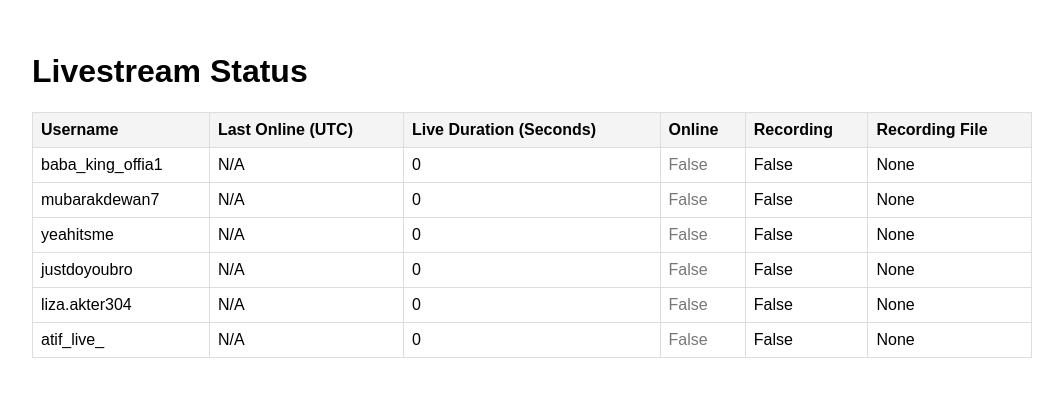
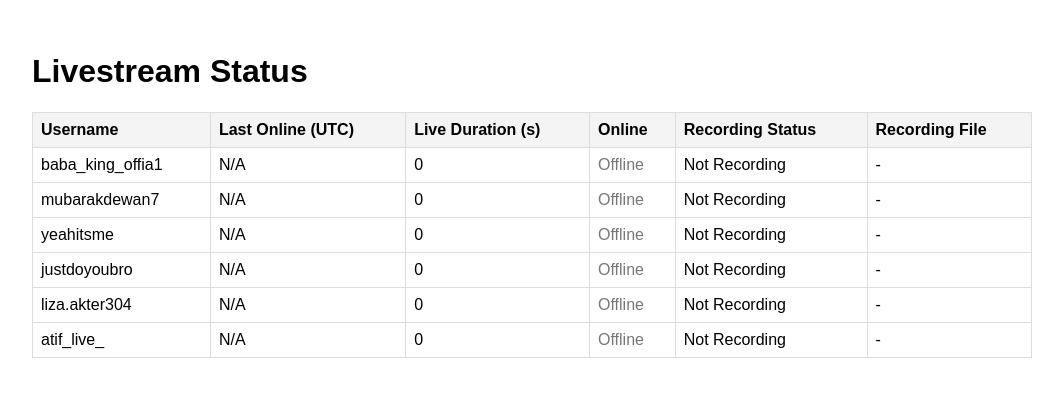
Before and after one commit to rohro1/tiktok-livestream-recorder, a Flask app: page /status in a window 1280 px wide. Shown: the top 397 px of the page, without its empty margins (0-1063 px from the left). Run offline with Flask 3, Linux system fonts and the light colour scheme.

Commit message:
Force update all files

```diff
--- a/main.py
+++ b/main.py
@@ -5,12 +5,12 @@ from flask import Flask, redirect, render_template, request, url_for
 from threading import Thread
 from time import sleep
 
-# Logging setup
+# app logging
 logging.basicConfig(level=logging.INFO)
 logger = logging.getLogger("app")
 
-# Import necessary modules
-from src.utils.oauth_drive import create_auth_url, fetch_and_store_credentials, get_drive_service
+# import utils from src/utils
+from src.utils.oauth_drive import create_auth_url, fetch_and_store_credentials, get_drive_service, TOKEN_PATH
 from src.utils.status_tracker import StatusTracker
 from src.core.tiktok_api import TikTokAPI
 from src.core.tiktok_recorder import TikTokLiveRecorder
@@ -21,25 +21,17 @@ from src.utils.google_drive_uploader import GoogleDriveUploader
 PORT = int(os.environ.get("PORT", 10000))
 OAUTH_CREDENTIALS_FILE = os.environ.get("OAUTH_CREDENTIALS_FILE", "credentials.json")
 OAUTH_REDIRECT = os.environ.get("OAUTH_REDIRECT", None)  # e.g. https://yourdomain.com/oauth2callback
+SCOPES = ["https://www.googleapis.com/auth/drive.file"]
 USERNAMES_FILE = os.environ.get("USERNAMES_FILE", "usernames.txt")
 RECORDINGS_DIR = os.environ.get("RECORDINGS_DIR", "recordings")
 POLL_INTERVAL = int(os.environ.get("POLL_INTERVAL", "12"))
 
 app = Flask(__name__, template_folder="templates")
 
-# Initialize status tracker
-status_tracker = StatusTracker()
-recorders = {}  # username -> TikTokLiveRecorder
-uploaders = {}  # username -> GoogleDriveUploader (when needed)
+# ensure recordings dir exists
+os.makedirs(RECORDINGS_DIR, exist_ok=True)
 
-# helper to build output path
-def recording_output_path(username):
-    os.makedirs(os.path.join(RECORDINGS_DIR, username), exist_ok=True)
-    from datetime import datetime
-    ts = datetime.utcnow().strftime("%Y%m%dT%H%M%SZ")
-    return os.path.join(RECORDINGS_DIR, username, f"{username}_{ts}.mp4")
-
-# Read usernames from file
+# read usernames
 def read_usernames(path):
     out = []
     try:
@@ -54,16 +46,29 @@ def read_usernames(path):
 
 usernames = read_usernames(USERNAMES_FILE)
 
-# Polling loop (worker thread)
+# Status tracker and recorder management
+status_tracker = StatusTracker()
+recorders = {}  # username -> TikTokLiveRecorder
+uploaders = {}  # username -> GoogleDriveUploader (when needed)
+
+# helper to build output path
+def recording_output_path(username):
+    os.makedirs(os.path.join(RECORDINGS_DIR, username), exist_ok=True)
+    # timestamped filename
+    from datetime import datetime
+    ts = datetime.utcnow().strftime("%Y%m%dT%H%M%SZ")
+    return os.path.join(RECORDINGS_DIR, username, f"{username}_{ts}.mp4")
+
+# background worker that polls each user and updates status_tracker + recorder
 def poll_loop():
     logger.info("Starting poll loop (interval=%s)", POLL_INTERVAL)
+    # initialize folder structure
     make_user_folders(usernames, RECORDINGS_DIR)
+    # create uploaders if drive configured
     drive_service = get_drive_service()
-
     if drive_service:
         for u in usernames:
             uploaders[u] = GoogleDriveUploader(drive_service, drive_folder_root="TikTokRecordings")
-
     while True:
         for username in usernames:
             try:
@@ -71,7 +76,9 @@ def poll_loop():
                 is_live = api.is_live()
                 prev = status_tracker.get_status(username)
                 if is_live:
+                    # update status_tracker
                     status_tracker.update_status(username, online=True)
+                    # start recorder if not running
                     if username not in recorders or not recorders[username].is_running():
                         recorder = TikTokLiveRecorder(api, resolution="480p")
                         out_path = recording_output_path(username)
@@ -84,29 +91,56 @@ def poll_loop():
                             logger.info("Failed to start recording for %s", username)
                             status_tracker.update_status(username, recording=False)
                 else:
+                    # offline: stop recorder (if running)
                     status_tracker.update_status(username, online=False)
                     rec = recorders.get(username)
                     if rec and rec.is_running():
                         rec.stop_recording()
+                        # queue upload if available
                         out_file = status_tracker.get_recording_file(username)
                         if out_file and os.path.exists(out_file) and username in uploaders:
-                            uploaders[username].upload_file(out_file, remote_subfolder=username)
+                            try:
+                                uploaders[username].upload_file(out_file, remote_subfolder=username)
+                            except Exception as e:
+                                logger.exception("Upload failed for %s: %s", username, e)
                         status_tracker.set_recording_file(username, None)
                         status_tracker.update_status(username, recording=False)
             except Exception:
                 logger.exception("Error while polling %s", username)
         sleep(POLL_INTERVAL)
 
-# Start polling thread
+# start poll thread
 poll_thread = Thread(target=poll_loop, daemon=True)
 poll_thread.start()
 
 @app.route("/")
 def index():
+    # redirect to status (status shows authorize status too)
+    return redirect(url_for("status"))
+
+@app.route("/authorize")
+def authorize():
+    # create auth url and redirect user to Google
+    redirect_uri = OAUTH_REDIRECT or (request.url_root.rstrip("/") + "/oauth2callback")
+    auth_url = create_auth_url(OAUTH_CREDENTIALS_FILE, SCOPES, redirect_uri)
+    return render_template("authorize.html", auth_url=auth_url)
+
+@app.route("/oauth2callback")
+def oauth2callback():
+    # Google will redirect here with `?code=...`
+    redirect_uri = OAUTH_REDIRECT or (request.url_root.rstrip("/") + "/oauth2callback")
+    full_url = request.url  # includes code & state
+    creds = fetch_and_store_credentials(OAUTH_CREDENTIALS_FILE, SCOPES, redirect_uri, full_url)
+    if creds:
+        logger.info("OAuth success — credentials saved to %s", TOKEN_PATH)
+    else:
+        logger.warning("OAuth callback did not produce credentials")
+    # After successful auth, go to status page
     return redirect(url_for("status"))
 
 @app.route("/status")
 def status():
+    # Prepare data for template
     data = []
     for username in usernames:
         st = status_tracker.get_status(username)
@@ -118,6 +152,10 @@ def status():
             "recording": st.get("recording", False),
             "recording_file": st.get("recording_file", None),
         })
+    # If request wants json, return raw
+    if request.args.get("json") == "1":
+        from flask import jsonify
+        return jsonify({item["username"]: item for item in data})
     return render_template("status.html", rows=data)
 
 if __name__ == "__main__":
--- a/src/utils/status_tracker.py
+++ b/src/utils/status_tracker.py
@@ -5,6 +5,7 @@ from datetime import datetime
 class StatusTracker:
     def __init__(self):
         self._lock = threading.RLock()
+        # internal map username -> dict
         self._map = {}
 
     def _ensure(self, username):
@@ -22,24 +23,30 @@ class StatusTracker:
     def get_status(self, username):
         with self._lock:
             self._ensure(username)
+            # return a shallow copy
             return dict(self._map[username])
 
     def update_status(self, username, online=None, live_duration=None, recording=None):
         with self._lock:
-            status = self._ensure(username)
+            st = self._ensure(username)
+            now = datetime.utcnow().strftime("%Y-%m-%d %H:%M:%S")
             if online is not None:
-                status["online"] = online
+                if online:
+                    st["online"] = True
+                    st["last_online"] = now
+                else:
+                    st["online"] = False
             if live_duration is not None:
-                status["live_duration"] = live_duration
+                st["live_duration"] = live_duration
             if recording is not None:
-                status["recording"] = recording
+                st["recording"] = recording
 
     def set_recording_file(self, username, path):
         with self._lock:
-            status = self._ensure(username)
-            status["recording_file"] = path
+            st = self._ensure(username)
+            st["recording_file"] = path
 
     def get_recording_file(self, username):
         with self._lock:
-            status = self._ensure(username)
-            return status.get("recording_file")
+            st = self._ensure(username)
+            return st.get("recording_file")
--- a/templates/status.html
+++ b/templates/status.html
@@ -1,3 +1,4 @@
+<!-- templates/status.html -->
 <!doctype html>
 <html lang="en">
 <head>
@@ -21,21 +22,27 @@
       <tr>
         <th>Username</th>
         <th>Last Online (UTC)</th>
-        <th>Live Duration (Seconds)</th>
+        <th>Live Duration (s)</th>
         <th>Online</th>
-        <th>Recording</th>
+        <th>Recording Status</th>
         <th>Recording File</th>
       </tr>
     </thead>
     <tbody>
-      {% for row in rows %}
+      {% for r in rows %}
       <tr>
-        <td>{{ row.username }}</td>
-        <td>{{ row.last_online }}</td>
-        <td>{{ row.live_duration }}</td>
-        <td class="{{ 'online' if row.online == 'Online' else 'offline' }}">{{ row.online }}</td>
-        <td class="{{ 'recording' if row.recording == 'Recording' else '' }}">{{ row.recording }}</td>
-        <td>{{ row.recording_file }}</td>
+        <td>{{ r.username }}</td>
+        <td>{{ r.last_online }}</td>
+        <td>{{ r.live_duration }}</td>
+        <td class="{{ 'online' if r.online else 'offline' }}">{{ 'Online' if r.online else 'Offline' }}</td>
+        <td class="{{ 'recording' if r.recording else '' }}">{{ 'Recording' if r.recording else 'Not Recording' }}</td>
+        <td>
+          {% if r.recording_file %}
+            <a href="/{{ r.recording_file }}" target="_blank">{{ r.recording_file }}</a>
+          {% else %}
+            -
+          {% endif %}
+        </td>
       </tr>
       {% endfor %}
     </tbody>
```
Also changed, not shown: requirements.txt (+9 -9 lines).
